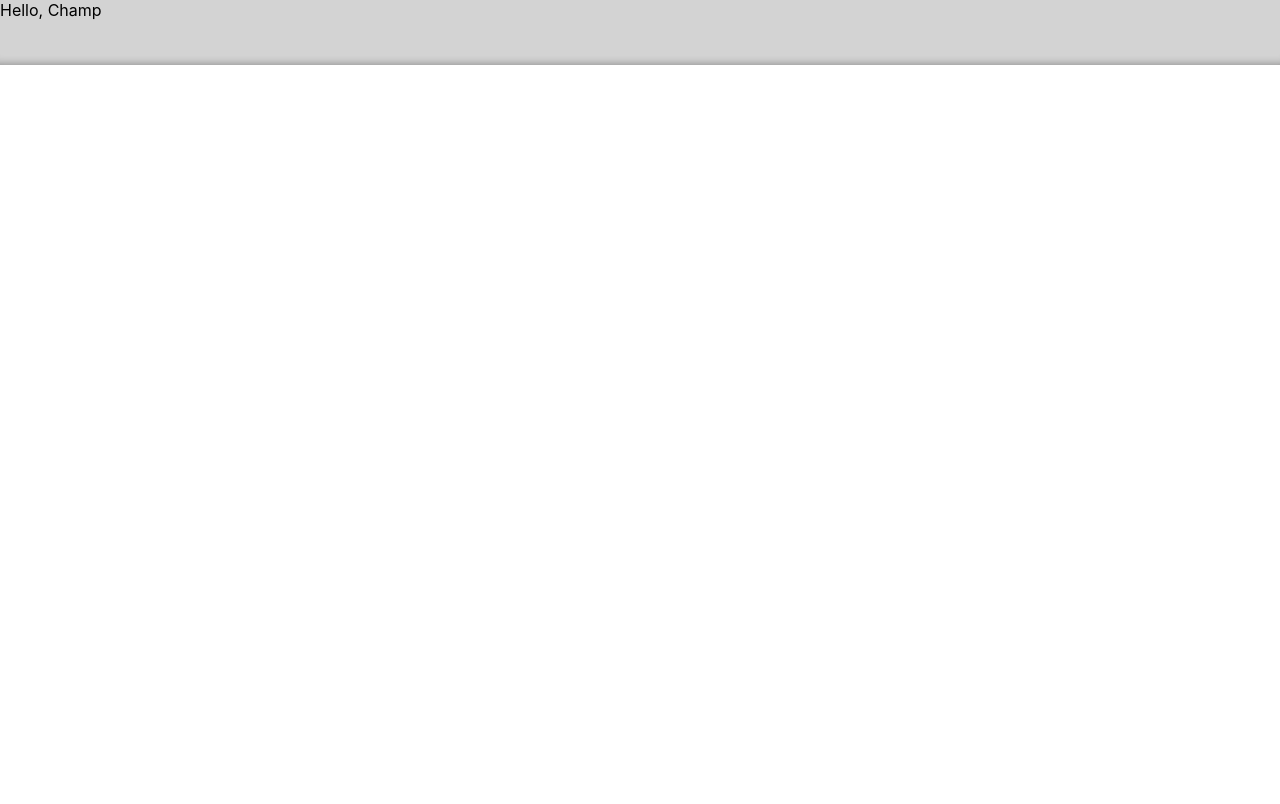
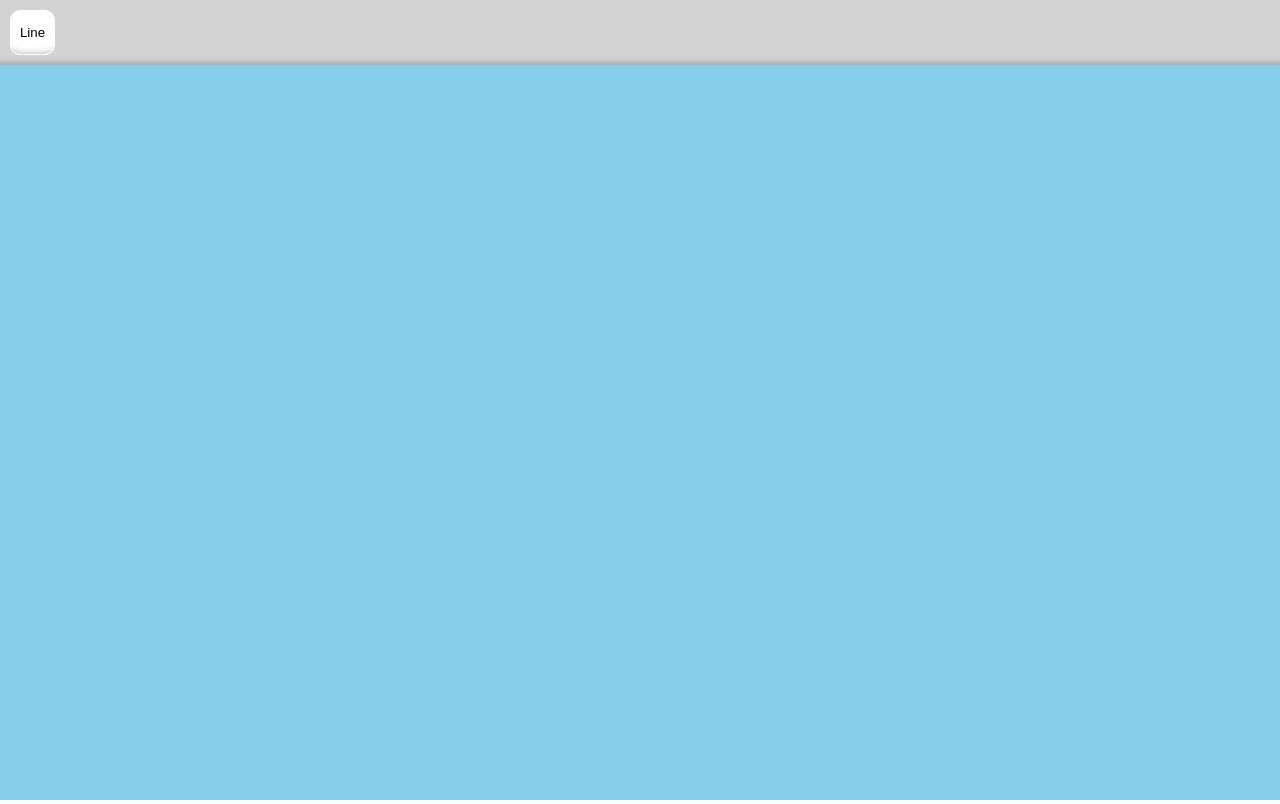
Before and after one commit to kevinkevink/Does_It_Fit, a React (Create React App) app: page / in a window 1280 px wide. Built offline with nearby package versions, Linux system fonts and the light colour scheme; the HTML template or start-up script is replaced by a standard one.

Commit message:
Adding Canvas

```diff
--- a/src/App.css
+++ b/src/App.css
@@ -1,7 +1,8 @@
-#bruh{
+#Outline{
     margin:0;
     background-color: white;
     height:100%;
+    display:inline;
 }
 .Toolbar {
     margin:0;
--- a/src/App.js
+++ b/src/App.js
@@ -1,10 +1,12 @@
 import './App.css';
 import Toolbar from './Toolbar';
+import Window from './Window';
 
 function App() {
   return (
-    <div id = 'bruh'>
+    <div id = 'Outline'>
       <Toolbar/>
+      <Window/>
     </div>
   );
 }
--- /dev/null
+++ b/src/LineTool.css
@@ -0,0 +1,9 @@
+.toolButton{
+    box-shadow: inset 0 -8px 10px -10px gray;
+    height: 45px;
+    width:45px;
+    margin: 10px;
+    background-color: white;
+    border-radius: 10px;
+    border: 1px solid white;
+}
--- /dev/null
+++ b/src/LineTool.js
@@ -0,0 +1,19 @@
+import React, { Component } from 'react';
+import './LineTool.css';
+
+class LineTool extends React.Component{
+  constructor(props){
+    super(props);
+  }
+
+  render(){
+    return(
+      <button className ='toolButton'>
+        Line
+      </button>
+    );
+
+  }
+}
+
+export default LineTool;
--- a/src/Toolbar.css
+++ b/src/Toolbar.css
@@ -3,4 +3,6 @@
     height: 65px;
     width:100%;
     background-color: lightgray;
+    display: flex;
+    position: fixed;
 }
--- a/src/Toolbar.js
+++ b/src/Toolbar.js
@@ -1,5 +1,6 @@
 import React, { Component } from 'react';
 import './Toolbar.css';
+import LineTool from './LineTool'
 
 class Toolbar extends React.Component{
   constructor(props){
@@ -9,7 +10,7 @@ class Toolbar extends React.Component{
   render(){
     return(
     <div id='bar'>
-      <p style={{margin: 0}}>Hello, Champ</p>
+      <LineTool/>
     </div>
     );
 
--- /dev/null
+++ b/src/Window.css
@@ -0,0 +1,13 @@
+#view{
+    width: 100%;
+    height: calc(100% - 65px);
+    margin-top: 65px;
+    margin: 0;
+    background-color: skyblue;
+    position:relative;
+    top:65px;
+}
+canvas{
+    width:100%;
+    height:100%;
+}
--- /dev/null
+++ b/src/Window.js
@@ -0,0 +1,21 @@
+import React, { Component } from 'react';
+import './Window.css';
+
+class Window extends React.Component{
+  constructor(props){
+    super(props);
+  }
+
+  render(){
+    return(
+      <div id='view'>
+        <canvas>
+        Canvas isn't working
+        </canvas>
+      </div>
+    );
+
+  }
+}
+
+export default Window;
```
Also changed, not shown: src/buildingState.js (added, +8 -0 lines).
